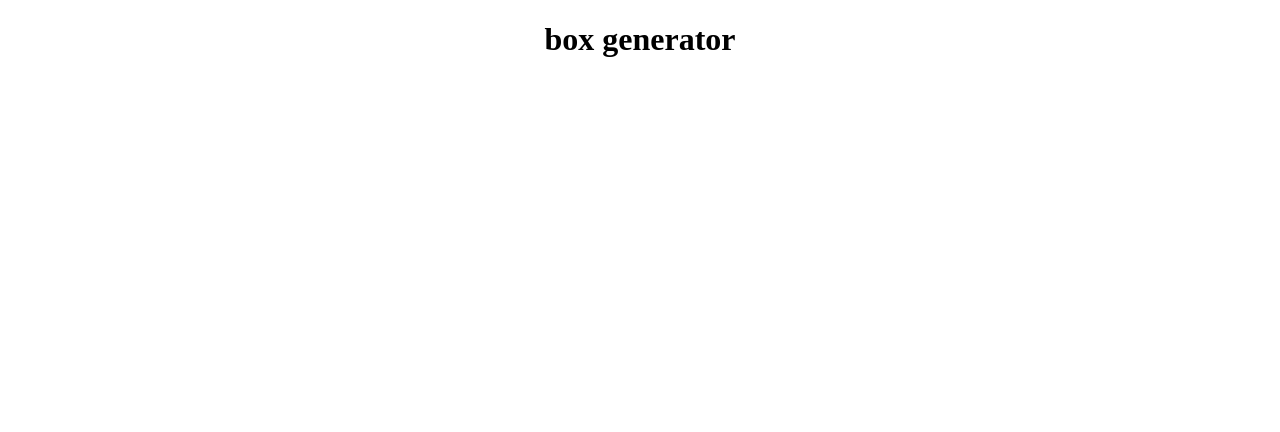
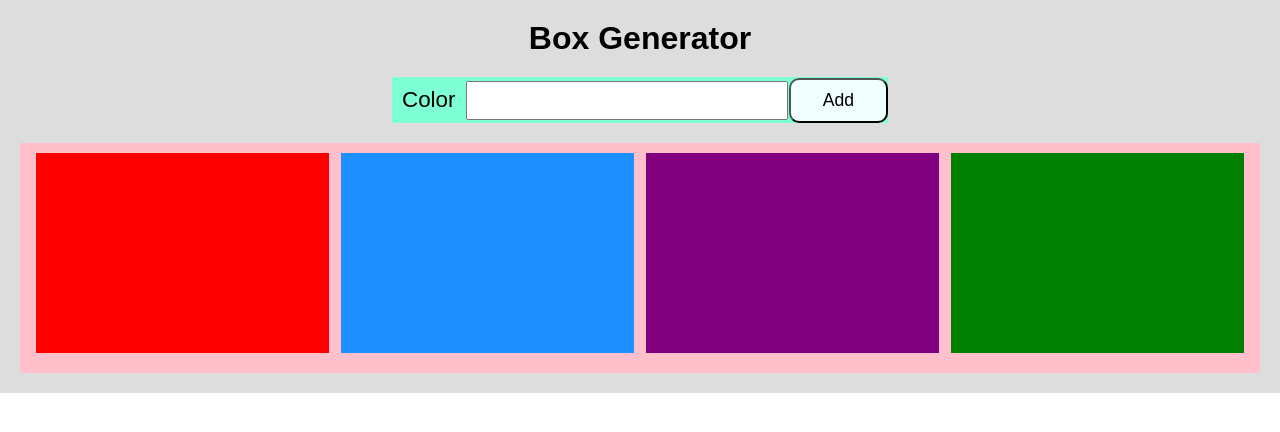
Before and after one commit to ParisaHakimi/box-generator, a React (Create React App) app: page / in a window 1280 px wide. Shown: the top 432 px of the page. Built offline with nearby package versions, Linux system fonts and the light colour scheme.

Commit message:
made wireframe and styled the elements

```diff
--- a/src/App.css
+++ b/src/App.css
@@ -1,38 +1,19 @@
-.App {
-  text-align: center;
+*{
+  margin: 0;
+  padding: 0;
+  box-sizing: border-box;
 }
-
-.App-logo {
-  height: 40vmin;
-  pointer-events: none;
+body{
+  font-family: sans-serif;
 }
-
-@media (prefers-reduced-motion: no-preference) {
-  .App-logo {
-    animation: App-logo-spin infinite 20s linear;
-  }
+ul,li{
+  list-style: none;
 }
-
-.App-header {
-  background-color: #282c34;
-  min-height: 100vh;
+.App{
+  background-color: #ddd;
+  width: 100%;
+  padding: 20px;
   display: flex;
   flex-direction: column;
   align-items: center;
-  justify-content: center;
-  font-size: calc(10px + 2vmin);
-  color: white;
 }
-
-.App-link {
-  color: #61dafb;
-}
-
-@keyframes App-logo-spin {
-  from {
-    transform: rotate(0deg);
-  }
-  to {
-    transform: rotate(360deg);
-  }
-}
--- a/src/App.js
+++ b/src/App.js
@@ -1,9 +1,13 @@
 import "./App.css";
+import Form from "./components/Form";
+import Boxes from "./components/Boxes"
 
 function App() {
   return (
     <div className="App">
-      <h1>box generator</h1>
+      <h1>Box Generator</h1>
+      <Form />
+      <Boxes />
     </div>
   );
 }
--- /dev/null
+++ b/src/components/Boxes.jsx
@@ -0,0 +1,15 @@
+import React from "react";
+import styles from "../static/boxes.module.css";
+
+const Boxes = () => {
+  return (
+    <ul className={styles.container}>
+      <li className={styles.red}></li>
+      <li className={styles.blue}></li>
+      <li className={styles.purple}></li>
+      <li className={styles.green}></li>
+    </ul>
+  );
+};
+
+export default Boxes;
--- /dev/null
+++ b/src/components/Form.jsx
@@ -0,0 +1,14 @@
+import React from 'react'
+import styles from "../static/form.module.css"
+
+const Form = () => {
+  return (
+    <form className={styles.form}>
+    <label htmlFor="">Color</label>
+    <input type="text" />
+    <input type="submit" value="Add" />
+  </form>
+  )
+}
+
+export default Form
--- /dev/null
+++ b/src/static/boxes.module.css
@@ -0,0 +1,27 @@
+.container {
+  background-color: pink;
+  width: 100%;
+  margin-top: 20px;
+  padding: 10px;
+  display: flex;
+  justify-content: space-around;
+  align-items: center;
+  flex-wrap: wrap;
+}
+.container > li {
+  width: 24%;
+  height: 200px;
+  margin-bottom: 10px;
+}
+.red {
+  background-color: red;
+}
+.blue {
+  background-color: dodgerblue;
+}
+.purple {
+  background-color: purple;
+}
+.green {
+  background-color: green;
+}
--- /dev/null
+++ b/src/static/form.module.css
@@ -0,0 +1,25 @@
+.form {
+  background-color: aquamarine;
+  margin-top: 20px;
+  width: 40%;
+  display: flex;
+  justify-content: space-between;
+  align-items: center;
+}
+.form > label {
+  padding: 10px;
+  font-size: 1.4rem;
+}
+.form > input[type="text"] {
+  width: 65%;
+  padding: 10px;
+  /* outline: none; */
+}
+.form > input[type="submit"] {
+  width: 20%;
+  padding: 10px;
+  background-color: azure;
+  font-size: 1.1rem;
+  cursor: pointer;
+  border-radius: 10px;
+}
```
